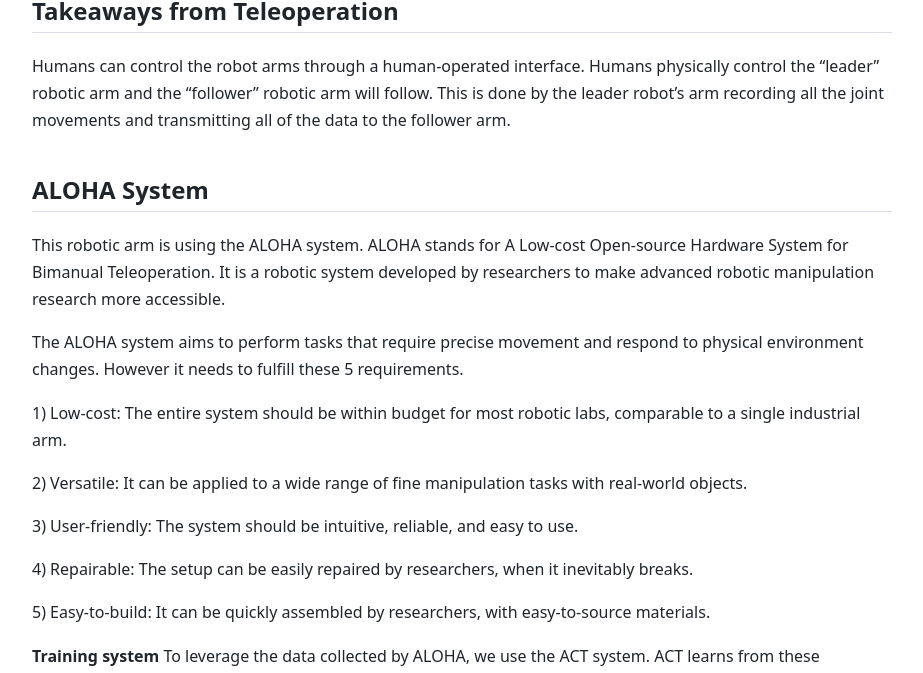
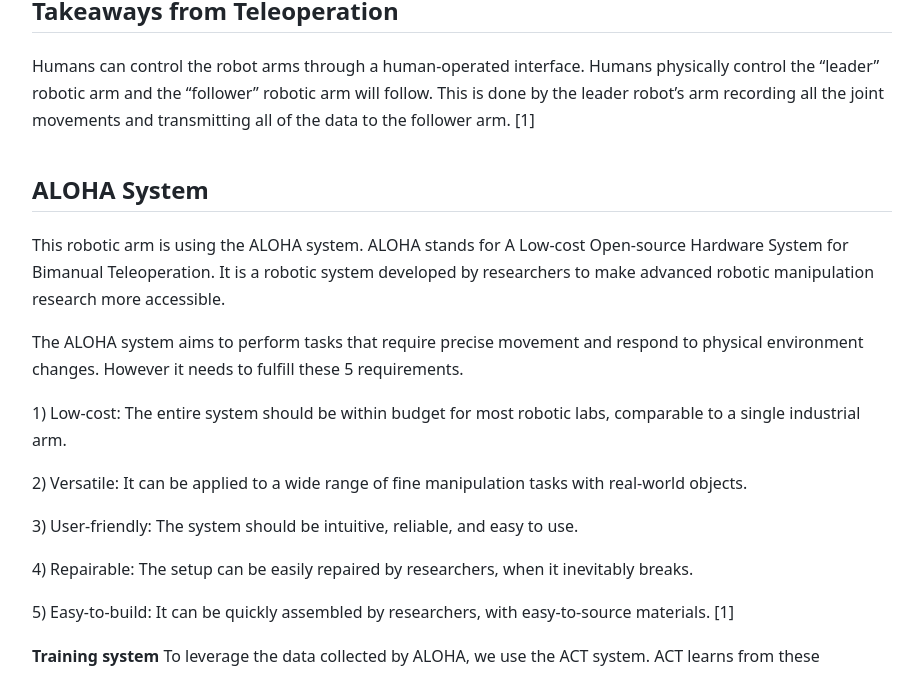
Before and after one commit to Suraset-Khurasee/rnd01, a Jekyll site: the page built from docs/d1/ACT.md, in a window 1280 px wide and 900 px high. Shown: the part 224-897 px from the top of the window, without its empty margins (178-1101 px from the left). Built offline with Jekyll 4.4.1, drawn with Linux system fonts in a browser that asks for light colours; some of the changed text lies outside the part shown.

Commit message:
structure edit

```diff
--- a/docs/d1/ACT.md
+++ b/docs/d1/ACT.md
@@ -6,7 +6,7 @@ title: Teleoperation and ACT
 # Teleoperation and ACT
 
 ## Takeaways from Teleoperation
-Humans can control the robot arms through a human-operated interface. Humans physically control the “leader” robotic arm and the “follower” robotic arm will follow. This is done by the leader robot's arm recording all the joint movements and transmitting all of the data to the follower arm.
+Humans can control the robot arms through a human-operated interface. Humans physically control the “leader” robotic arm and the “follower” robotic arm will follow. This is done by the leader robot's arm recording all the joint movements and transmitting all of the data to the follower arm. [1]
 
 ## ALOHA System
 This robotic arm is using the ALOHA system. ALOHA stands for A Low-cost Open-source Hardware System for Bimanual Teleoperation. It is a robotic system developed by researchers to make advanced robotic manipulation research more accessible.
@@ -21,17 +21,17 @@ The ALOHA system aims to perform tasks that require precise movement and respond
 
 4) Repairable: The setup can be easily repaired by researchers, when it inevitably breaks.
 
-5) Easy-to-build: It can be quickly assembled by researchers, with easy-to-source materials.
+5) Easy-to-build: It can be quickly assembled by researchers, with easy-to-source materials. [1]
 
 **Training system**
 To leverage the data collected by ALOHA, we use the ACT system. ACT learns from these demonstrations so that the robot can eventually perform the task without the human continuously controlling it. Data collected such as camera images, joint positions, and also the corresponding robot actions. We train ACT to predict the sequence of future actions given the current observations. An action here corresponds to the target joint positions for both arms in the next time step. Intuitively, ACT tries to imitate what a human operator would do in the following time steps given current observations. These target joint positions are then tracked by the low-level, high-frequency PID controller inside Dynamixel motors.
 
-### ACT key ideas
+## ACT key ideas
 1. The central idea behind ACT is **action chunking.** Instead of predicting only the next movement, ACT predicts a chunk (sequence)  of future actions. The purpose of doing this is to avoid the jerk movements created when using single-step predictions. Predicting the movement in a sequence can ensure smoother and more consistent movement. The system can do it by fixing the chunk size to be k: every k steps, the agent receives an observation, generates the next k actions, and executes the action in sequence.
 
 2. The authors realised that simply executing an entire chunk before obtaining another observation could produce jerky movement.Their solution is **temporal ensemble**. Instead of waiting until a chunk finishes, ACT asks the policy to make a new prediction at every timestep. This means that different predictions overlap. Our temporal ensemble performs a weighted average over these predictions with an exponential weighting scheme wi = exp(−m ∗ i), where w0 is the weight for the oldest action. The speed for incorporating new observations is governed by m, where a smaller m means faster incorporation. Hence, with the use of temporal ensemble concept, jerky movements can be minimised and smoother operations can be performed.
 
-### Limitations of ACT
+## Limitations of ACT
 ACT has several limitations despite its effectiveness in robotic manipulation.
 
 Firstly, it requires a substantial amount of demonstration data and training before it can perform a task. Users must collect and prepare demonstrations, record observations and actions, and train the model. Furthermore, the researchers trained ACT from scratch for each task, meaning that performing a substantially different task may require additional demonstrations and training. This process can be time-consuming and depends heavily on the quality of the collected data.
@@ -40,6 +40,5 @@ Secondly, ACT has computational requirements that may limit its practical implem
 
 Lastly, ACT does not guarantee physical accuracy or reliable performance in unfamiliar situations. In unfamilliar environments, the system might not recognises the target object. One limitation of ACT is its sensitivity to changes in the environment and visual observations. Since ACT learns through demonstrations, significant differences in camera positions, lighting conditions, background or robotic arm configurations may affect its ability to perform tasks reliably. Therefore, maintaining a consistent experimental setup is important when collecting training data and evaluating performance. Although object positions and orientations can be varied to investigate the model's generalisation ability, these variations must remain within the robot's working area and be carefully controlled to ensure fair and reliable experimental results.
 
-*Resources Used*
-[Tony Zhao's Paper on ALOHA System](https://www.roboticsproceedings.org/rss19/p016.pdf)
-[Tony Zhao's GitPage](https://tonyzhaozh.github.io/aloha/)
+## *Resources Used*
+[[1] Tony Zhao's Paper on ALOHA System](https://www.roboticsproceedings.org/rss19/p016.pdf)
```
Also changed, not shown: docs/day2.md (+1 -1 lines).
